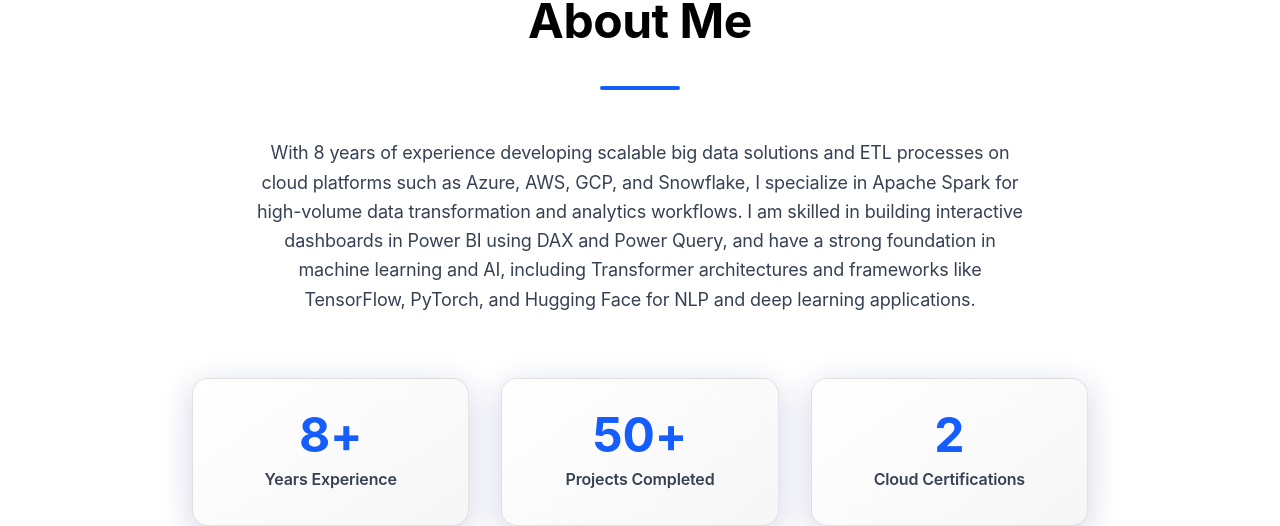
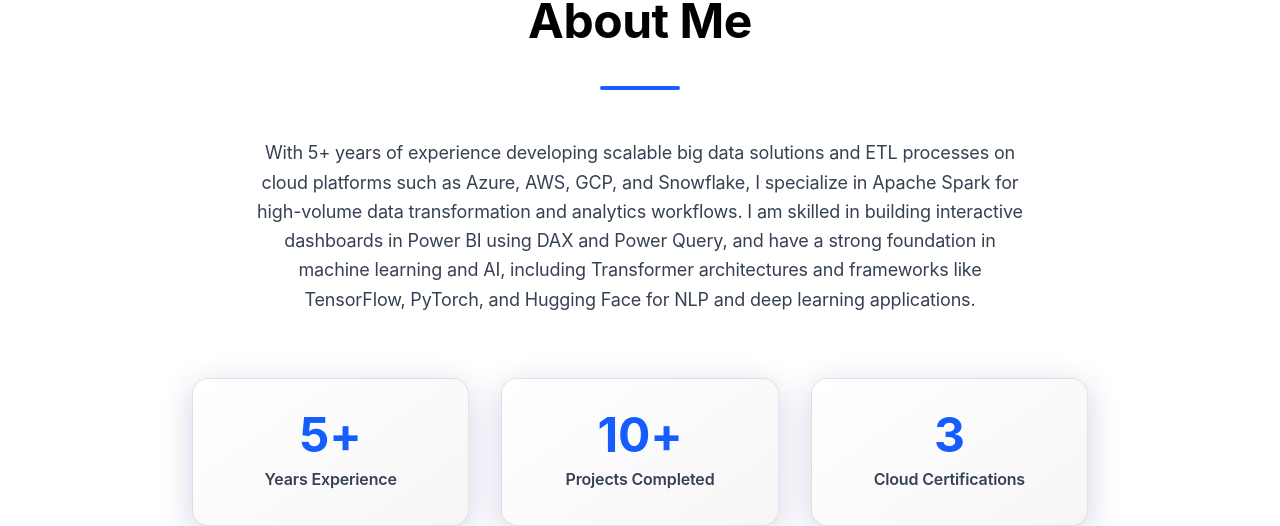
Before and after one commit to vdhushetty/portfolio, a React (Vite) app in the folder Port-folio/: page / in a window 1280 px wide. Shown: the part 1220-1746 px from the top of the page. Built offline with nearby package versions, Linux system fonts and the light colour scheme.

Commit message:
Update About stats: 5+ years, 10+ projects, 3 certifications

```diff
--- a/Port-folio/src/pages/About.jsx
+++ b/Port-folio/src/pages/About.jsx
@@ -5,20 +5,20 @@
       <h2 className="text-5xl font-bold m-0 p-0 mb-8 text-center">About Me</h2>
       <div className="h-1 w-20 bg-blue-600 mx-auto mb-12 rounded-full"></div>
       <p className="mt-4 text-lg text-gray-700 max-w-3xl mx-auto leading-relaxed text-center">
-        With 8 years of experience developing scalable big data solutions and ETL processes on cloud platforms such as Azure, AWS, GCP, and Snowflake, I specialize in Apache Spark for high-volume data transformation and analytics workflows. I am skilled in building interactive dashboards in Power BI using DAX and Power Query, and have a strong foundation in machine learning and AI, including Transformer architectures and frameworks like TensorFlow, PyTorch, and Hugging Face for NLP and deep learning applications.
+        With 5+ years of experience developing scalable big data solutions and ETL processes on cloud platforms such as Azure, AWS, GCP, and Snowflake, I specialize in Apache Spark for high-volume data transformation and analytics workflows. I am skilled in building interactive dashboards in Power BI using DAX and Power Query, and have a strong foundation in machine learning and AI, including Transformer architectures and frameworks like TensorFlow, PyTorch, and Hugging Face for NLP and deep learning applications.
       </p>
 
       <div className="grid grid-cols-1 md:grid-cols-3 gap-8 mt-16">
         <div className="glossy-button p-8 rounded-2xl text-center">
-          <div className="text-5xl font-bold text-blue-600 mb-2">8+</div>
+          <div className="text-5xl font-bold text-blue-600 mb-2">5+</div>
           <div className="text-gray-700 font-semibold">Years Experience</div>
         </div>
         <div className="glossy-button p-8 rounded-2xl text-center">
-          <div className="text-5xl font-bold text-blue-600 mb-2">50+</div>
+          <div className="text-5xl font-bold text-blue-600 mb-2">10+</div>
           <div className="text-gray-700 font-semibold">Projects Completed</div>
         </div>
         <div className="glossy-button p-8 rounded-2xl text-center">
-          <div className="text-5xl font-bold text-blue-600 mb-2">2</div>
+          <div className="text-5xl font-bold text-blue-600 mb-2">3</div>
           <div className="text-gray-700 font-semibold">Cloud Certifications</div>
         </div>
       </div>
```
